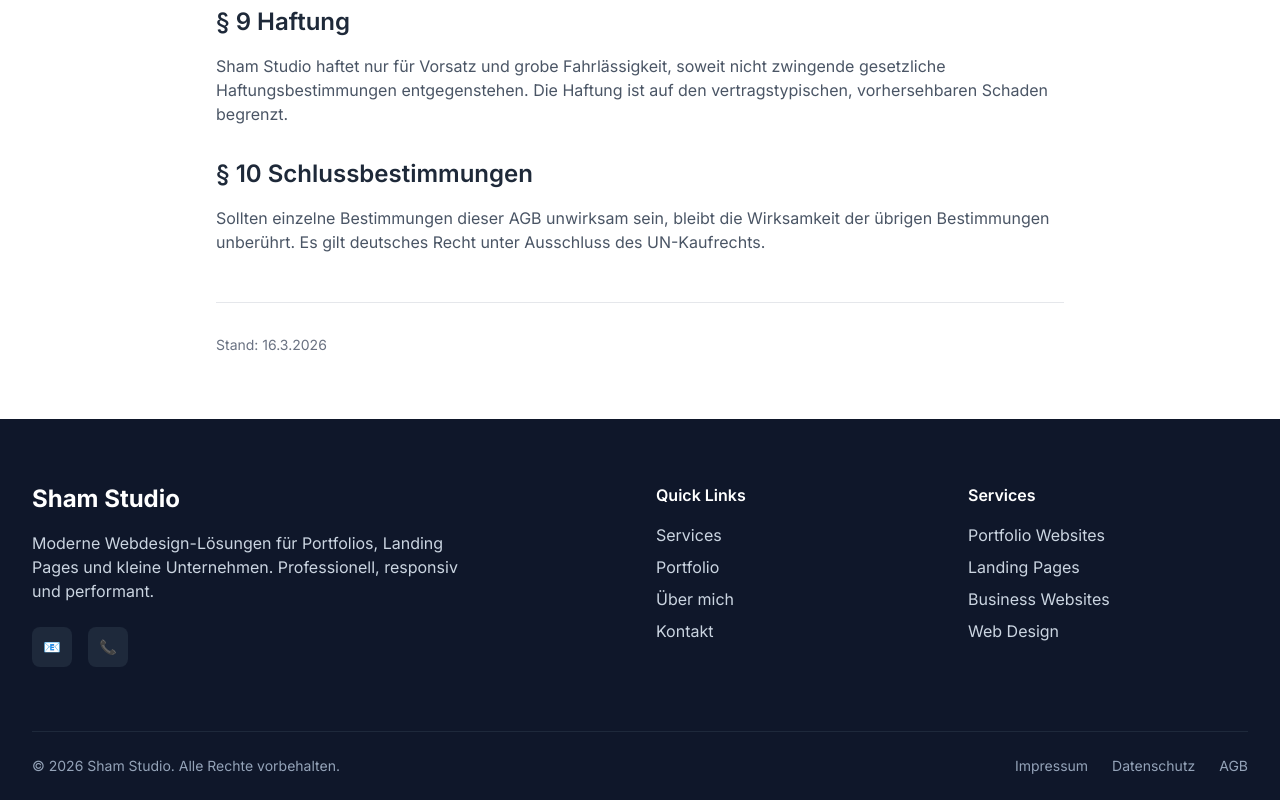
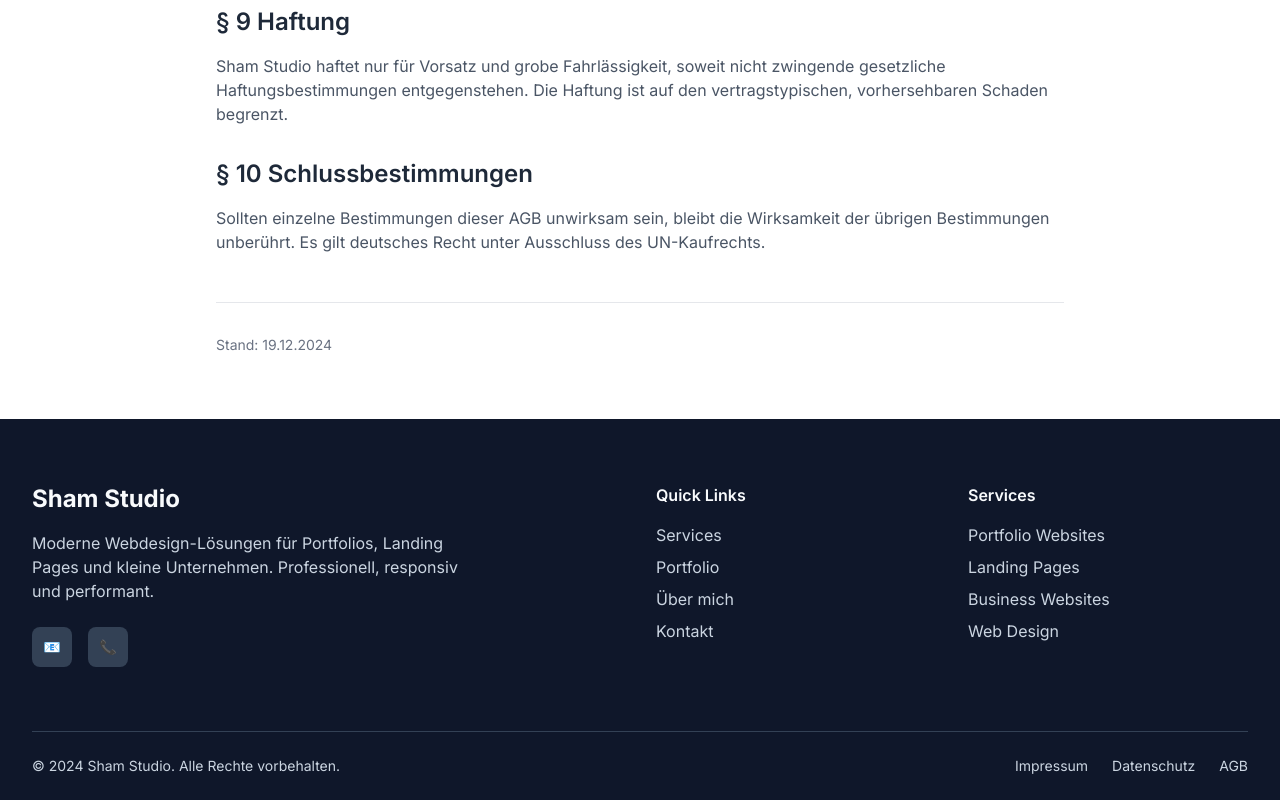
Before and after one commit to hamidsham25/sham-studio, a Next.js app: page /agb in a window 1280 px wide. Shown: the part 1822-2622 px from the top of the page. Built offline with nearby package versions, Linux system fonts and the light colour scheme.

Commit message:
Hydration issue fixed, consistent Tailwind CSS v4 styling

```diff
--- a/src/app/agb/page.tsx
+++ b/src/app/agb/page.tsx
@@ -131,7 +131,7 @@ export default function AGBPage() {
 
         <div className="mt-12 pt-8 border-t border-gray-200">
           <p className="text-sm text-gray-500">
-            Stand: {new Date().toLocaleDateString('de-DE')}
+            Stand: 19.12.2024
           </p>
         </div>
         </div>
--- a/src/app/datenschutz/page.tsx
+++ b/src/app/datenschutz/page.tsx
@@ -182,7 +182,7 @@ export default function DatenschutzPage() {
 
         <div className="mt-12 pt-8 border-t border-gray-200">
           <p className="text-sm text-gray-500">
-            Stand: {new Date().toLocaleDateString('de-DE')}
+            Stand: 19.12.2024
           </p>
         </div>
         </div>
--- a/src/app/impressum/page.tsx
+++ b/src/app/impressum/page.tsx
@@ -108,7 +108,7 @@ export default function ImpressumPage() {
 
         <div className="mt-12 pt-8 border-t border-gray-200">
           <p className="text-sm text-gray-500">
-            Stand: {new Date().toLocaleDateString('de-DE')}
+            Stand: 19.12.2024
           </p>
         </div>
         </div>
--- a/src/components/Contact.tsx
+++ b/src/components/Contact.tsx
@@ -221,7 +221,7 @@ const Contact = () => {
 
               <div className="space-y-6">
                 <div>
-                  <label htmlFor="name" className="block text-sm font-semibold text-secondary-900 mb-2">
+                  <label htmlFor="name" className="block text-sm font-semibold text-foreground mb-2">
                     Name *
                   </label>
                   <input
@@ -237,7 +237,7 @@ const Contact = () => {
                 </div>
 
                 <div>
-                  <label htmlFor="email" className="block text-sm font-semibold text-secondary-900 mb-2">
+                  <label htmlFor="email" className="block text-sm font-semibold text-foreground mb-2">
                     E-Mail *
                   </label>
                   <input
@@ -253,7 +253,7 @@ const Contact = () => {
                 </div>
 
                 <div>
-                  <label htmlFor="project" className="block text-sm font-semibold text-secondary-900 mb-2">
+                  <label htmlFor="project" className="block text-sm font-semibold text-foreground mb-2">
                     Projekttyp
                   </label>
                   <select
@@ -272,7 +272,7 @@ const Contact = () => {
                 </div>
 
                 <div>
-                  <label htmlFor="message" className="block text-sm font-semibold text-secondary-900 mb-2">
+                  <label htmlFor="message" className="block text-sm font-semibold text-foreground mb-2">
                     Nachricht *
                   </label>
                   <textarea
--- a/src/components/Footer.tsx
+++ b/src/components/Footer.tsx
@@ -5,7 +5,6 @@ import { useState } from 'react';
 import Link from 'next/link';
 
 const Footer = () => {
-  const currentYear = new Date().getFullYear();
   const [showEmail, setShowEmail] = useState(false);
   const [showPhone, setShowPhone] = useState(false);
 
@@ -43,7 +42,7 @@ const Footer = () => {
   ];
 
   return (
-    <footer className="bg-secondary-900 text-white">
+    <footer className="bg-secondary-900 text-secondary-50">
       <div className="container">
         <motion.div
           initial={{ opacity: 0, y: 30 }}
@@ -63,14 +62,14 @@ const Footer = () => {
               <div className="flex space-x-4">
                 <button
                   onClick={handleEmailClick}
-                  className="w-10 h-10 bg-secondary-800 rounded-lg flex items-center justify-center hover:bg-primary-600 transition-colors duration-200"
+                  className="w-10 h-10 bg-secondary-700 rounded-lg flex items-center justify-center hover:bg-primary-600 transition-colors duration-200"
                   aria-label="E-Mail"
                 >
                   <span className="text-sm">📧</span>
                 </button>
                 <button
                   onClick={handlePhoneClick}
-                  className="w-10 h-10 bg-secondary-800 rounded-lg flex items-center justify-center hover:bg-primary-600 transition-colors duration-200"
+                  className="w-10 h-10 bg-secondary-700 rounded-lg flex items-center justify-center hover:bg-primary-600 transition-colors duration-200"
                   aria-label="Telefon"
                 >
                   <span className="text-sm">📞</span>
@@ -86,7 +85,7 @@ const Footer = () => {
                   <li key={index}>
                     <Link
                       href={link.href}
-                      className="text-secondary-300 hover:text-white transition-colors duration-200"
+                      className="text-secondary-300 hover:text-secondary-50 transition-colors duration-200"
                     >
                       {link.label}
                     </Link>
@@ -114,20 +113,20 @@ const Footer = () => {
           whileInView={{ opacity: 1 }}
           viewport={{ once: true }}
           transition={{ duration: 0.6, delay: 0.2 }}
-          className="border-t border-secondary-800 py-6"
+          className="border-t border-secondary-700 py-6"
         >
           <div className="flex flex-col md:flex-row justify-between items-center gap-4">
-            <p className="text-secondary-400 text-sm">
-              © {currentYear} Sham Studio. Alle Rechte vorbehalten.
+            <p className="text-secondary-300 text-sm">
+              © 2024 Sham Studio. Alle Rechte vorbehalten.
             </p>
-            <div className="flex flex-wrap justify-center md:justify-end gap-4 md:gap-6 text-sm text-secondary-400">
-              <Link href="/impressum" className="hover:text-white transition-colors duration-200">
+            <div className="flex flex-wrap justify-center md:justify-end gap-4 md:gap-6 text-sm text-secondary-300">
+              <Link href="/impressum" className="hover:text-secondary-50 transition-colors duration-200">
                 Impressum
               </Link>
-              <Link href="/datenschutz" className="hover:text-white transition-colors duration-200">
+              <Link href="/datenschutz" className="hover:text-secondary-50 transition-colors duration-200">
                 Datenschutz
               </Link>
-              <Link href="/agb" className="hover:text-white transition-colors duration-200">
+              <Link href="/agb" className="hover:text-secondary-50 transition-colors duration-200">
                 AGB
               </Link>
             </div>
--- a/src/components/Hero.tsx
+++ b/src/components/Hero.tsx
@@ -109,13 +109,13 @@ const Hero = () => {
                 <div className="bg-gradient-to-br from-secondary-100 to-secondary-200 rounded-3xl p-6 shadow-2xl">
                   <div className="bg-white rounded-2xl overflow-hidden shadow-lg">
                     {/* Browser Header */}
-                    <div className="bg-secondary-50 px-4 py-3 border-b border-secondary-200 flex items-center gap-2">
+                    <div className="bg-muted px-4 py-3 border-b border-border flex items-center gap-2">
                       <div className="flex gap-2">
                         <div className="w-3 h-3 bg-red-400 rounded-full"></div>
                         <div className="w-3 h-3 bg-yellow-400 rounded-full"></div>
                         <div className="w-3 h-3 bg-green-400 rounded-full"></div>
                       </div>
-                      <div className="flex-1 bg-white rounded-md px-3 py-1 text-xs text-secondary-500">
+                      <div className="flex-1 bg-white rounded-md px-3 py-1 text-xs text-muted-foreground">
                         shamstudio.de
                       </div>
                     </div>
@@ -123,8 +123,8 @@ const Hero = () => {
                     {/* Browser Content */}
                     <div className="p-6 space-y-4">
                       <div className="h-4 bg-primary-200 rounded animate-shimmer"></div>
-                      <div className="h-4 bg-secondary-200 rounded w-3/4 animate-shimmer" style={{ animationDelay: '0.5s' }}></div>
-                      <div className="h-4 bg-secondary-200 rounded w-1/2 animate-shimmer" style={{ animationDelay: '1s' }}></div>
+                      <div className="h-4 bg-muted rounded w-3/4 animate-shimmer" style={{ animationDelay: '0.5s' }}></div>
+                      <div className="h-4 bg-muted rounded w-1/2 animate-shimmer" style={{ animationDelay: '1s' }}></div>
                       <div className="grid grid-cols-2 gap-4 mt-6">
                         <div className="h-20 bg-gradient-to-br from-primary-100 to-primary-200 rounded-lg animate-shimmer" style={{ animationDelay: '1.5s' }}></div>
                         <div className="h-20 bg-gradient-to-br from-accent-100 to-accent-200 rounded-lg animate-shimmer" style={{ animationDelay: '2s' }}></div>
--- a/src/components/Navigation.tsx
+++ b/src/components/Navigation.tsx
@@ -66,7 +66,7 @@ const Navigation = () => {
         <div className="flex items-center justify-between h-16 lg:h-20">
           {/* Logo */}
           <div className="flex-shrink-0">
-            <Link href="/#hero" className="text-2xl font-bold text-secondary-900">
+            <Link href="/#hero" className="text-2xl font-bold text-foreground">
               Sham Studio
             </Link>
           </div>
```
